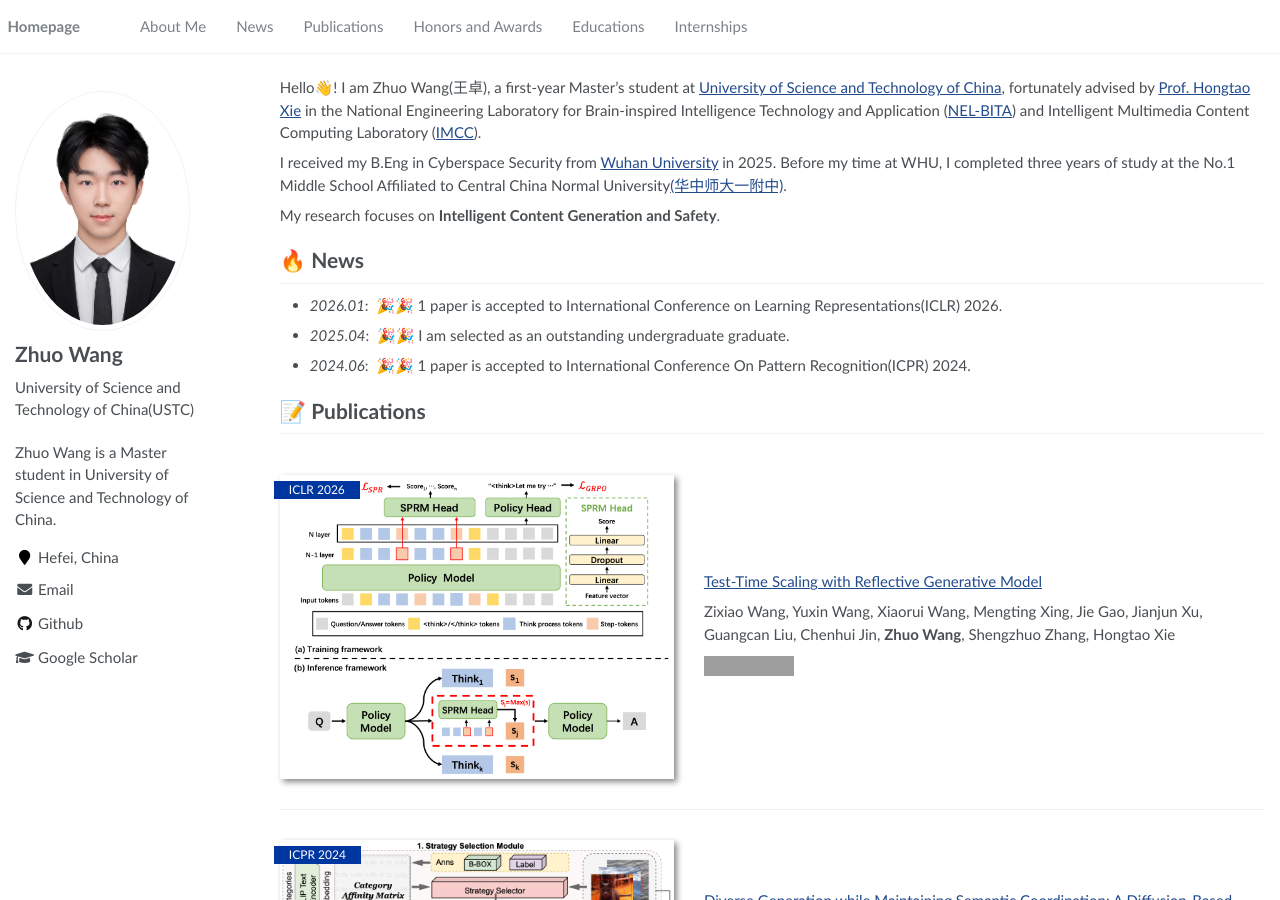
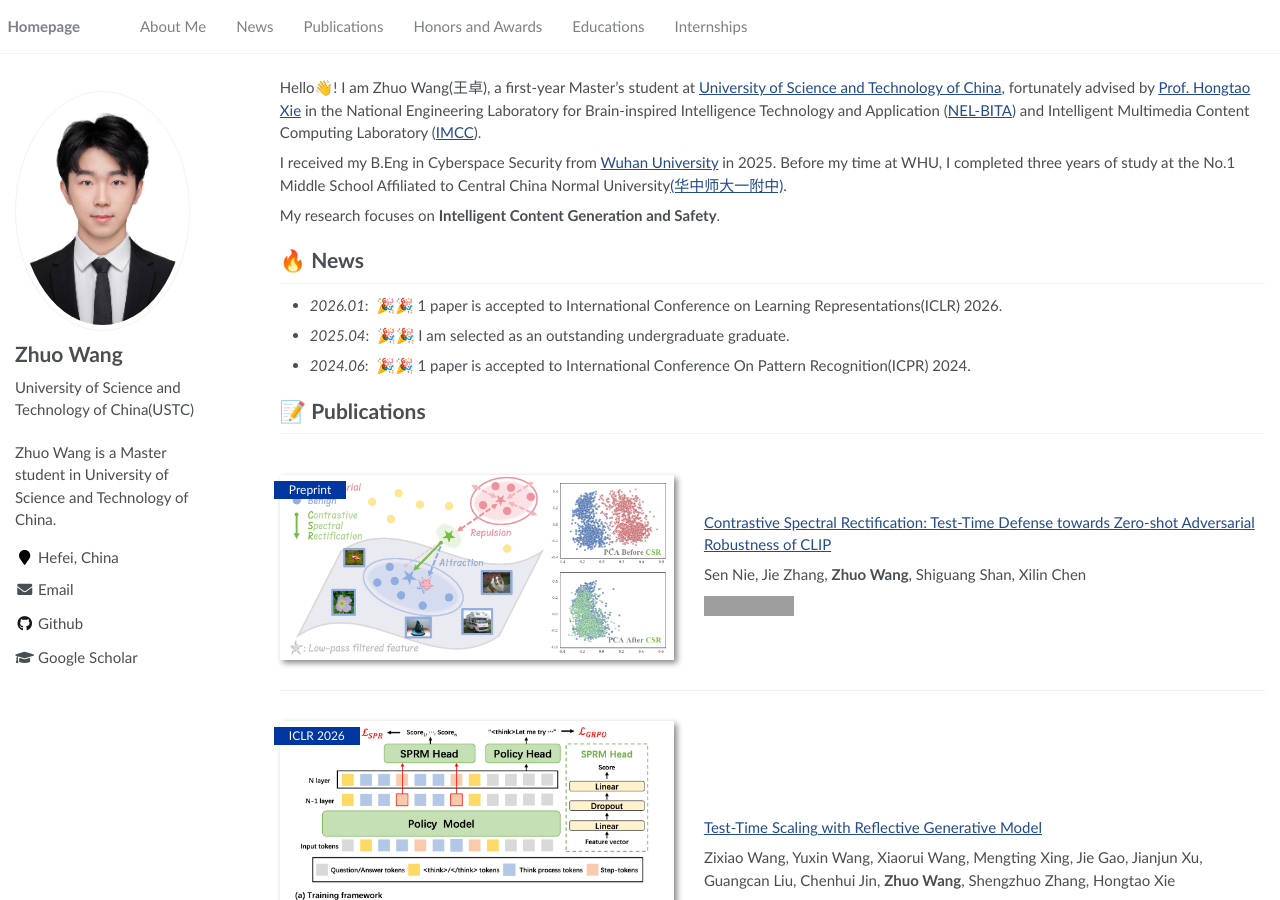
Before and after one commit to ZehyrW/ZehyrW.github.io, a Jekyll site: the page built from _pages/about.md, in a window 1280 px wide and 900 px high. Built offline with Jekyll 4.4.1, drawn with Linux system fonts in a browser that asks for light colours; grey boxes are pictures that could not be loaded.

Commit message:
Update publications with new paper entry
Added a new publication entry for 'Contrastive Spectral Rectification' and updated the publication section.

```diff
--- a/_pages/about.md
+++ b/_pages/about.md
@@ -32,6 +32,17 @@ My research focuses on **Intelligent Content Generation and Safety**.
 - *2024.06*: &nbsp;🎉🎉  1 paper is accepted to International Conference On Pattern Recognition(ICPR) 2024.
 
 # 📝 Publications
+
+<div class='paper-box'><div class='paper-box-image'><div><div class="badge">Preprint</div><img src='images/CSR.png' alt="sym" width="100%"></div></div>
+<div class='paper-box-text' markdown="1">
+
+[Contrastive Spectral Rectification: Test-Time Defense towards Zero-shot Adversarial Robustness of CLIP](https://arxiv.org/abs/2601.19210)
+
+Sen Nie, Jie Zhang, **Zhuo Wang**, Shiguang Shan, Xilin Chen
+
+[![](https://img.shields.io/github/stars/Summu77/CSR?style=social&label=Code+Stars)](https://github.com/Summu77/CSR)
+</div>
+</div>
 
 <div class='paper-box'><div class='paper-box-image'><div><div class="badge">ICLR 2026</div><img src='images/TTS.png' alt="sym" width="100%"></div></div>
 <div class='paper-box-text' markdown="1">
```
